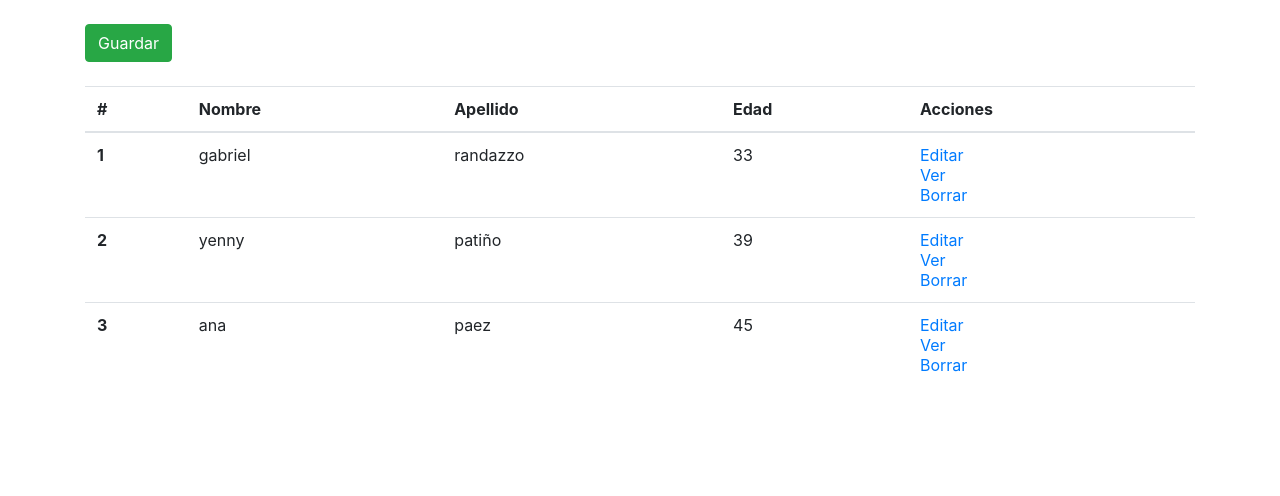
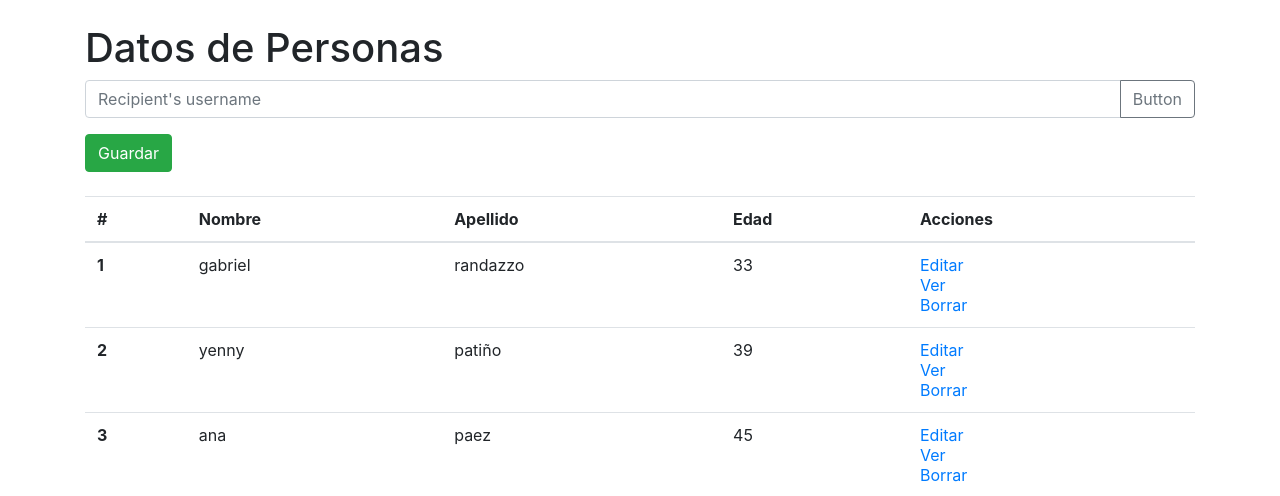
Before and after one commit to developeryenny/codeigniter-3.1.10, a CodeIgniter app: page /database/index.php/personas/listado in a window 1280 px wide. Shown: the top 496 px of the page. Run offline with CodeIgniter, Linux system fonts and the light colour scheme; data comes from the database, SQL or seed files in the repository; some libraries are stand-ins or nearby versions.

Commit message:
search record

```diff
--- a/application/controllers/Personas.php
+++ b/application/controllers/Personas.php
@@ -6,7 +6,6 @@ class Personas extends CI_Controller{
         $this->load->helper('form');
         $this->load->helper('url'); /**para hacer redirecciones */
         $this->load->model('Persona');
-       // $this->load->library('session');
         $this->load->library('form_validation');
         $this->load->database();
 
@@ -14,11 +13,6 @@ class Personas extends CI_Controller{
     }
     function llamar_helper(){
         $this->load->helper('list_person_helper');
-        /**var_dump(list_person());*/
-        /**$vdata["personas"] = list_person();
-        $this->load->view('personas/llamar_helper', $vdata);*/
-        /**otra manera de usar el helper, es llamarla directaente
-         * y llamar la función helper desde view como lost_person()*/
         $this->load->view('personas/llamar_helper');
     }
     function index() {
@@ -28,21 +22,11 @@ class Personas extends CI_Controller{
       redirect("personas/listado"); /**http://[::1]/CodeIgniter-3.1.10/index.php/personas/ */
     }
     public function listado(){
-      echo $this->session->flashdata('item'); //tipo de session que solo se consulta una sola vez
-      /* $newdata = array( //segunda manera
-        'username'  => 'johndoe',
-        'email'     => 'johndoe@some-site.com',
-        'logged_in' => TRUE
-      );
+      $name = $this->input->get("name");// veo mi parámetro
 
-      //echo $this->session->set_userdata('item', 'PHE'); //primera manera
-      //echo  $this->session->userdata('item');
-      $this->session->set_userdata($newdata);//segunda manera */
-      //echo  $this->session->userdata('username'); //segunda manera
-     // echo  $this->session->userdata('name'); //tercera manera
-     // $this->session->unset_userdata('name'); //eliminar session
-      $vdata["personas"] = $this->Persona->findAll();
-      $this->load->view('personas/listado', $vdata);
+      $vdata["personas"] = $this->Persona->search($name);
+      $view["view"] = $this->load->view('personas/listado', $vdata, TRUE);
+      $this->load->view('personas/body', $view);
 
     }
     public function guardar($persona_id = null){
@@ -63,8 +47,6 @@ class Personas extends CI_Controller{
         }
       }
         if ($this->input->server("REQUEST_METHOD") == "POST"){/**reconocer tipo de petición */
-           /* echo "POST";*/ /**pruebas */
-           /*echo $this->input->post("nombre");*/ /*pruebas*/
            $data["nombre"] =$this->input->post("nombre"); /*obtener los valores de los formularios*/
            $data["apellido"] =$this->input->post("apellido");
            $data["edad"] =$this->input->post("edad");
@@ -88,10 +70,11 @@ class Personas extends CI_Controller{
           }
 
         $vdata["error"] = $error;
+        $view["view"] = $this->load->view('personas/guardar', $vdata, TRUE);
 
         /**presento el formulario vacío  */
-        $this->load->view('/personas/guardar', $vdata);/**directorio donde está colocada nuestra vistas  seguido del nombre de la vista*/
-
+        // $this->load->view('/personas/guardar', $vdata);/**directorio donde está colocada nuestra vistas  seguido del nombre de la vista*/
+        $this->load->view('personas/body', $view);
     }
     private function do_upload($persona_id)
     {
@@ -128,9 +111,6 @@ class Personas extends CI_Controller{
       echo "hola1";
 
     }
-
-
-
     public function ver($persona_id = null){
       $persona = $this->Persona->find($persona_id);
         if(!isset($persona_id) || !isset($persona)){
@@ -146,9 +126,9 @@ class Personas extends CI_Controller{
          $vdata["edad"] = $persona->edad;
        }
      }
-
-      $this->load->view('personas/ver', $vdata);/**directorio donde está colocada nuestra vistas  seguido del nombre de la vista*/
-
+      $view["view"] = $this->load->view('personas/ver', $vdata, TRUE);
+      // $this->load->view('personas/ver', $vdata);/**directorio donde está colocada nuestra vistas  seguido del nombre de la vista*/
+       $this->load->view('personas/body', $view);
 
     }
 
--- a/application/models/Persona.php
+++ b/application/models/Persona.php
@@ -23,6 +23,14 @@ class Persona extends CI_Model {
         return $query->result(); /**nos devuelve una colección de objetos un array */
 
     }
+    function search($name){
+        $this->db->select();
+        $this->db->from($this->table);
+        $this->db->like("nombre", $name);
+        $query = $this->db->get();
+        return $query->result(); /**nos devuelve una colección de objetos un array */
+
+    }
     function insert($data){
         $this->db->insert($this->table, $data);
         return $this->db->insert_id();
--- /dev/null
+++ b/application/views/personas/body.php
@@ -0,0 +1,55 @@
+<html>
+
+<head>
+    <link rel="stylesheet" href="https://maxcdn.bootstrapcdn.com/bootstrap/4.0.0/css/bootstrap.min.css"
+        integrity="sha384-Gn5384xqQ1aoWXA+058RXPxPg6fy4IWvTNh0E263XmFcJlSAwiGgFAW/dAiS6JXm" crossorigin="anonymous">
+</head>
+
+<body>
+    <div class="container">
+        <br>
+        <h1> Datos de Personas</h1>
+        <?php echo $view ?>
+    </div>
+        <script src="<?php echo base_url() ?>assets/js/jquery-3.4.1.min.js"></script>
+        <script src="<?php echo base_url() ?>assets/js/jquery.toaster.js"></script>
+        <script src="https://maxcdn.bootstrapcdn.com/bootstrap/4.0.0/js/bootstrap.min.js"></script>
+
+        <script>
+        var id;
+        var link;
+        $('#DeletePerson').on('show.bs.modal', function(event) {
+            link = $(event.relatedTarget)
+            id = link.data('id') // Extract info from data-* attributes
+            var name = link.data('name')
+            console.log(id)
+            // If necessary, you could initiate an AJAX request here (and then do the updating in a callback).
+            // Update the modal's content. We'll use jQuery here, but you could use a data binding library or other methods instead.
+            var modal = $(this)
+            modal.find('.modal-title span').text(name);
+
+        })
+        $("#b-borrar").click(function() {
+            /**console.log("cick" + id) */
+            $.ajax({
+                url: "../personas/borrar_ajax/" + id,
+                context: document.body
+            }).done(function(res) {
+                console.log(res)
+                $("#DeletePerson").modal("hide")
+                $(link).parent().parent().remove()
+            });
+
+
+        });
+        </script>
+
+    <?php if($this->session->flashdata('message') != null) : ?>
+            <script>
+                $.toaster({ message : '<?php echo $this->session->flashdata('message')?>', title : ' Personas' });
+            </script>
+    <?php endif;?>
+
+</body>
+
+</html>
--- a/application/views/personas/listado.php
+++ b/application/views/personas/listado.php
@@ -1,13 +1,12 @@
-<html>
-
-<head>
-    <link rel="stylesheet" href="https://maxcdn.bootstrapcdn.com/bootstrap/4.0.0/css/bootstrap.min.css"
-        integrity="sha384-Gn5384xqQ1aoWXA+058RXPxPg6fy4IWvTNh0E263XmFcJlSAwiGgFAW/dAiS6JXm" crossorigin="anonymous">
-</head>
-
-<body>
-    <div class="container">
-        <br>
+<form method="get">
+    <div class="input-group mb-3">
+        <input name="name" type="text" class="form-control" placeholder="Recipient's username" aria-label="Filtrar"
+            aria-describedby="button-addon2">
+        <div class="input-group-append">
+            <button class="btn btn-outline-secondary" type="submit" id="button-addon2">Button</button>
+        </div>
+    </div>
+</form>
 <a href="guardar" class="btn btn-success">Guardar</a>
 <br><br>
 <table class="table">
@@ -33,8 +32,8 @@
                 <br>
                 <a href="ver/<?php echo $p->persona_id ?>">Ver</a>
                 <br>
-                        <a href="#" data-toggle="modal" data-target="#DeletePerson"
-                            data-id="<?php echo $p->persona_id ?>" data-name="<?php echo $p->nombre ?>">Borrar</a>
+                <a href="#" data-toggle="modal" data-target="#DeletePerson" data-id="<?php echo $p->persona_id ?>"
+                    data-name="<?php echo $p->nombre ?>">Borrar</a>
             </td>
 
         </tr>
@@ -62,45 +61,3 @@
         </div>
     </div>
 </div>
-        <script src="<?php echo base_url() ?>assets/js/jquery-3.4.1.min.js"></script>
-        <script src="<?php echo base_url() ?>assets/js/jquery.toaster.js"></script>
-        <script src="https://maxcdn.bootstrapcdn.com/bootstrap/4.0.0/js/bootstrap.min.js"></script>
-
-        <script>
-        var id;
-        var link;
-        $('#DeletePerson').on('show.bs.modal', function(event) {
-            link = $(event.relatedTarget)
-            id = link.data('id') // Extract info from data-* attributes
-            var name = link.data('name')
-            console.log(id)
-            // If necessary, you could initiate an AJAX request here (and then do the updating in a callback).
-            // Update the modal's content. We'll use jQuery here, but you could use a data binding library or other methods instead.
-            var modal = $(this)
-            modal.find('.modal-title span').text(name);
-
-        })
-        $("#b-borrar").click(function() {
-            /**console.log("cick" + id) */
-            $.ajax({
-                url: "../personas/borrar_ajax/" + id,
-                context: document.body
-            }).done(function(res) {
-                console.log(res)
-                $("#DeletePerson").modal("hide")
-                $(link).parent().parent().remove()
-            });
-
-
-        });
-        </script>
-    </div>
-    <?php if($this->session->flashdata('message') != null) : ?>
-            <script>
-                $.toaster({ message : '<?php echo $this->session->flashdata('message')?>', title : ' Personas' });
-            </script>
-    <?php endif;?>
-
-</body>
-
-</html>
```
Also changed, not shown: uploads/8916b89d45a54866e5a5f36538ed0061.jpg (added), uploads/es1.png (deleted), uploads/es2.png (deleted), uploads/gaby.png (deleted). Lines whose indentation alone changed are shown as unchanged.
